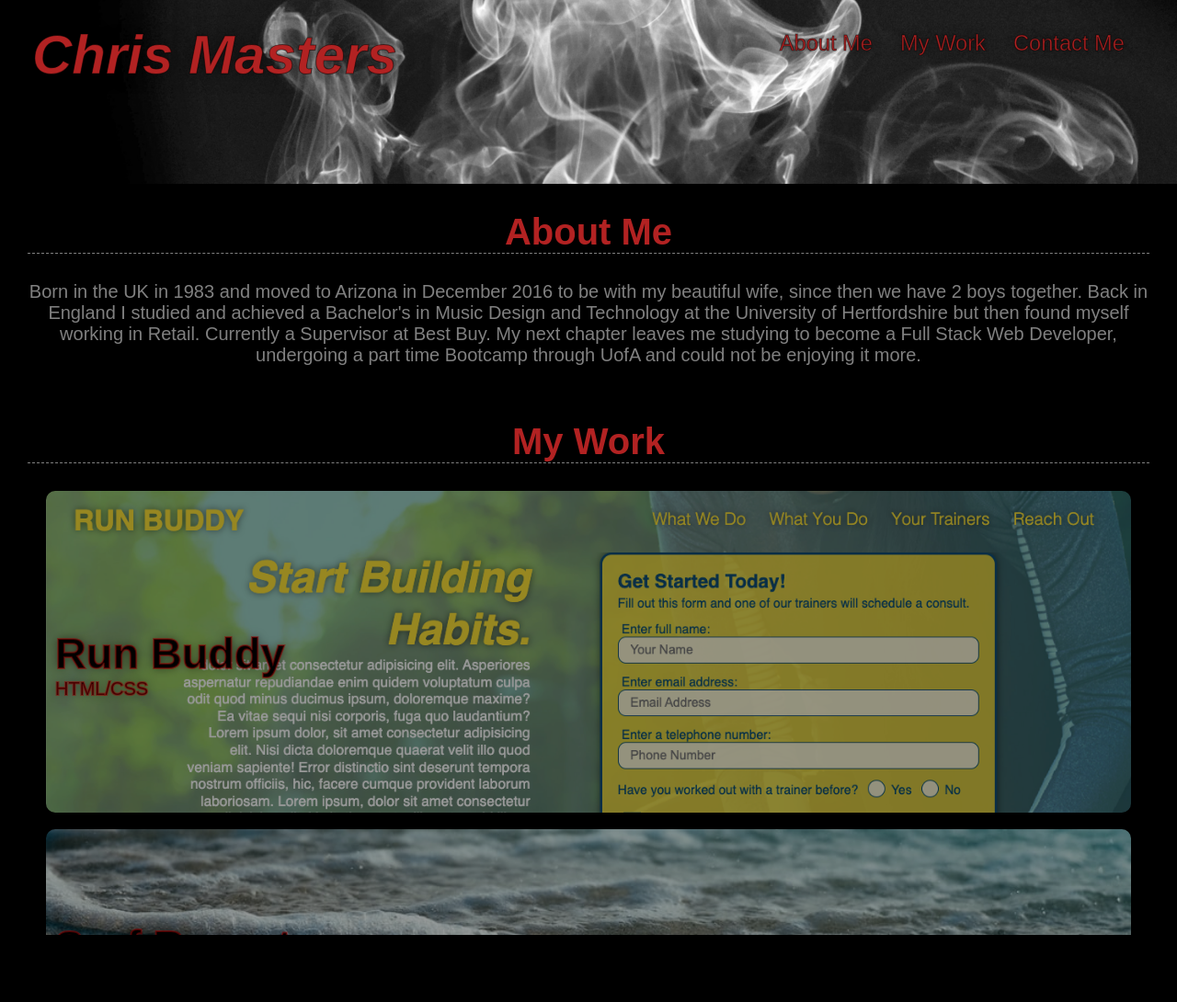
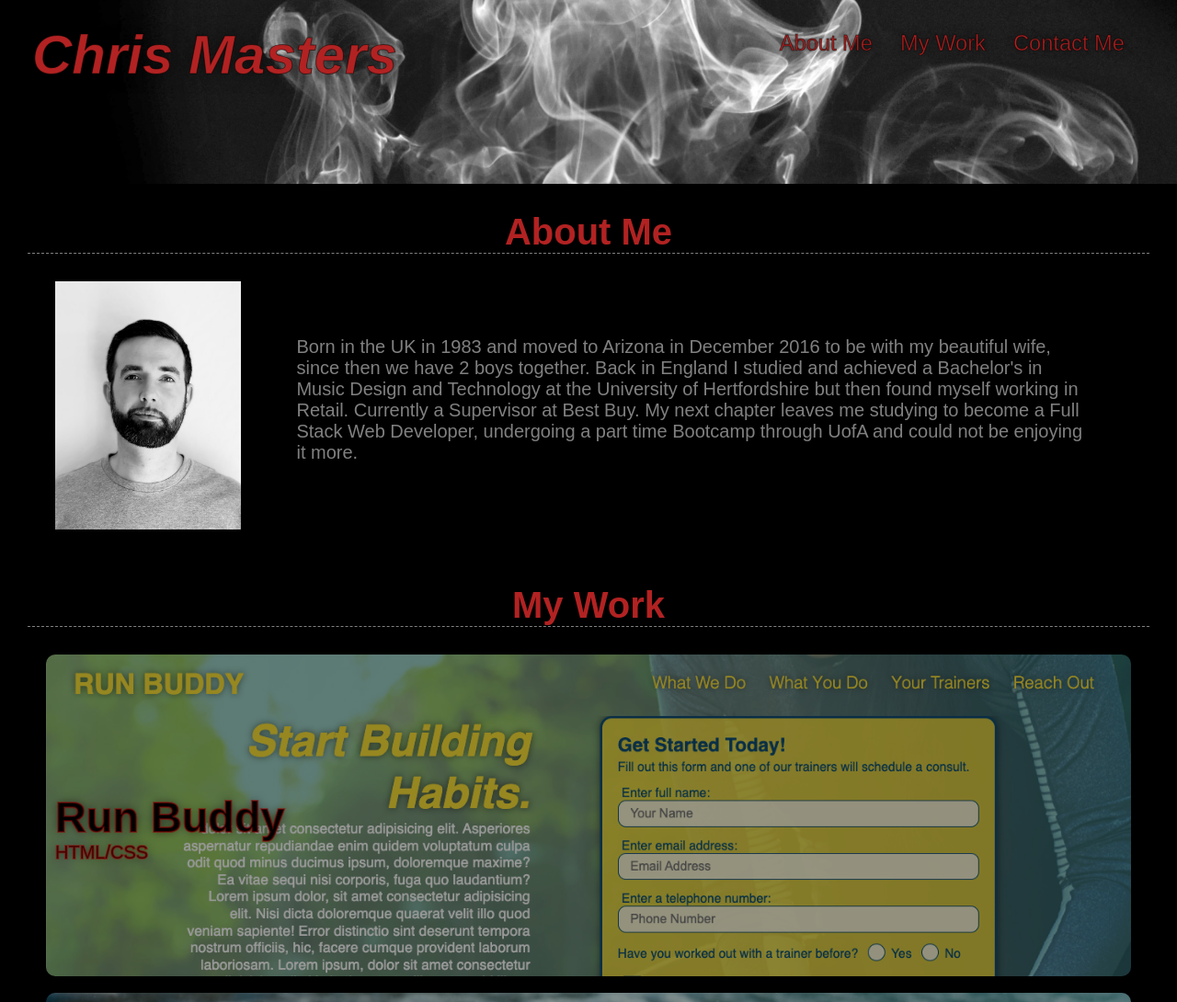
Before and after one commit to CWMasters/Professional-portfolio, a plain HTML site: page index.html in a window 1280 px wide. Shown: the top 1090 px of the page at 92% size. Drawn offline with Linux system fonts and the light colour scheme.

Commit message:
added my image flexbox

```diff
--- a/assets/css/style.css
+++ b/assets/css/style.css
@@ -76,6 +76,7 @@ header nav ul li a:hover {
     color: var(--tertiary-color);
     font-size: 30px;
 }
+/* navigation end */
 
 
 /* hero */
@@ -87,11 +88,20 @@ header nav ul li a:hover {
     text-shadow: 0 0 20px rgba(0, 0, 0, 0.5);
     font-size: 25px;
     -webkit-text-stroke:1px rgba(0, 0, 0, 0.5);
-
 }
 
+/* about me */
+.container {
+    display: flex;
+    flex-wrap: none;
+    padding-top: 30px;
+}
 
-/* about me */
+#mypic {
+    height: 300px;
+    padding-left: 30px;
+}
+
 .about h2 {
     font-size: 40px;
     text-align: center;
@@ -99,9 +109,9 @@ header nav ul li a:hover {
     color: var(--primary-color);
 }
 
-.about p {
-    padding-top: 30px;
-    text-align: center;
+.container p {
+    text-align: left;
+    padding: 60px;
 }
 
 /* my work */
--- a/index.html
+++ b/index.html
@@ -28,14 +28,15 @@
           </nav>
         </header>
 
+    <!-- about me section -->
 
-
-
-    <!-- about me section -->
     <section>
         <div id="about-me" class="about">
             <h2>About Me</h2>
-            <p> Born in the UK in 1983 and moved to Arizona in December 2016 to be with my beautiful wife, since then we have 2 boys together. Back in England I studied and achieved a Bachelor's in Music Design and Technology at the University of Hertfordshire but then found myself working in Retail. Currently a Supervisor at Best Buy. My next chapter leaves me studying to become a Full Stack Web Developer, undergoing a part time Bootcamp through UofA and could not be enjoying it more.</p>
+             <div class="container" id="mypic">
+              <img src="./assets/images/mypic.jpg" alt="Picture of Chris Masters">
+              <p> Born in the UK in 1983 and moved to Arizona in December 2016 to be with my beautiful wife, since then we have 2 boys together. Back in England I studied and achieved a Bachelor's in Music Design and Technology at the University of Hertfordshire but then found myself working in Retail. Currently a Supervisor at Best Buy. My next chapter leaves me studying to become a Full Stack Web Developer, undergoing a part time Bootcamp through UofA and could not be enjoying it more.</p>
+             </div>
         </div>
     </section>
 
@@ -46,8 +47,7 @@
             <h2 class="work">My Work</h2>
     </section>
 
-    <article class="pics">
-
+    <article class="pics" id="container">
         <a href="https://cwmasters.github.io/run-buddy/" class="mywork" id="rb">
           <div>
               <h3>Run Buddy</h3>
@@ -105,15 +105,6 @@
     <!-- contact me section end -->
 
 
-
-
-
-
-
-
-
-
-
     </body>
 
 </html>
```
Also changed, not shown: assets/images/mypic.jpg (added), 3 other files.
